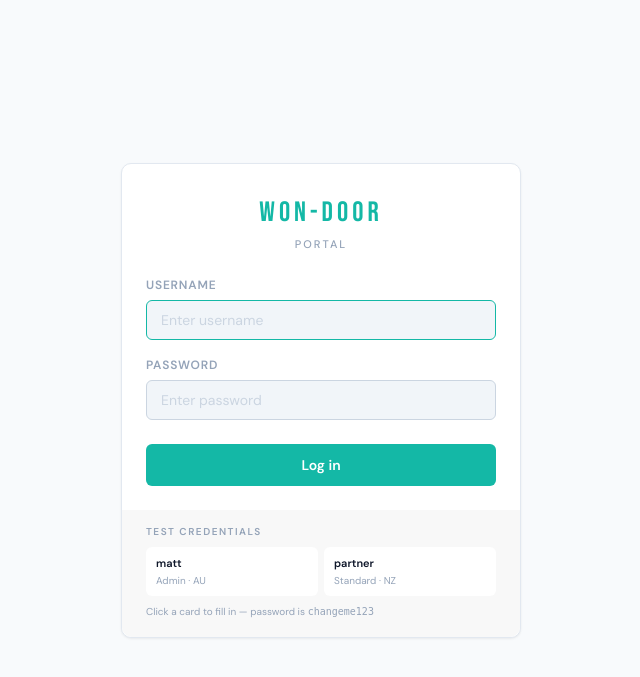
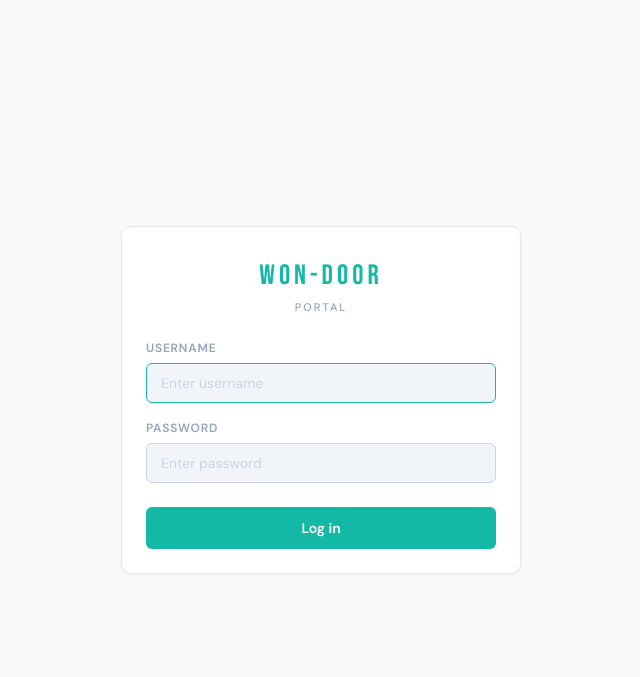
Before and after one commit to matthewminty/won-door-portal, a Flask app: page /login in a window 1280 px wide. Shown: the top 677 px of the page, without its empty margins (319-959 px from the left). Run offline with Flask 3, Linux system fonts and the light colour scheme.

Commit message:
Revert "Add test credentials section to login page"

```diff
--- a/app/templates/auth/login.html
+++ b/app/templates/auth/login.html
@@ -36,20 +36,6 @@
       <button type="submit" class="btn btn-primary" style="width:100%;height:42px;font-size:14px;justify-content:center;margin-top:8px">Log in</button>
     </form>
   </div>
-  <div style="border-top:1px solid var(--border);padding:14px 24px 18px;background:var(--bg-2,#f8f8f8);border-radius:0 0 10px 10px">
-    <div style="font-size:10px;font-weight:600;letter-spacing:1.5px;text-transform:uppercase;color:var(--text-3);margin-bottom:8px">Test Credentials</div>
-    <div style="display:grid;grid-template-columns:1fr 1fr;gap:6px">
-      <div style="background:var(--bg,#fff);border:1px solid var(--border);border-radius:6px;padding:8px 10px;cursor:pointer" onclick="fillLogin('matt','changeme123')">
-        <div style="font-size:11px;font-weight:600;color:var(--text-1,#111)">matt</div>
-        <div style="font-size:10px;color:var(--text-3);margin-top:1px">Admin · AU</div>
-      </div>
-      <div style="background:var(--bg,#fff);border:1px solid var(--border);border-radius:6px;padding:8px 10px;cursor:pointer" onclick="fillLogin('partner','changeme123')">
-        <div style="font-size:11px;font-weight:600;color:var(--text-1,#111)">partner</div>
-        <div style="font-size:10px;color:var(--text-3);margin-top:1px">Standard · NZ</div>
-      </div>
-    </div>
-    <div style="font-size:10px;color:var(--text-3);margin-top:8px">Click a card to fill in — password is <code style="font-size:10px">changeme123</code></div>
-  </div>
 </div>
 
 <script>
@@ -58,11 +44,6 @@ document.addEventListener('DOMContentLoaded',function(){
     setTimeout(function(){t.classList.remove('show')},4000);
   });
 });
-function fillLogin(u,p){
-  document.getElementById('username').value=u;
-  document.getElementById('password').value=p;
-  document.getElementById('username').focus();
-}
 </script>
 </body>
 </html>
```
